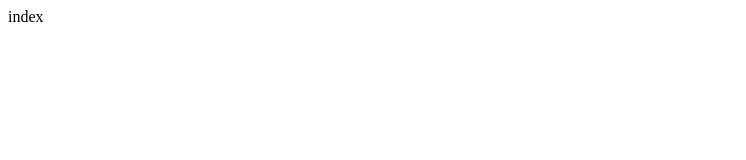
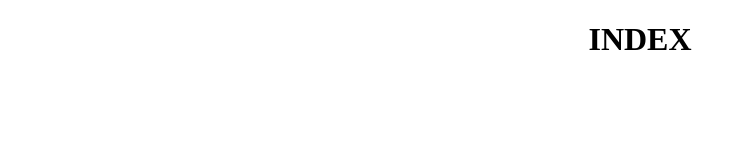
Before and after one commit to WachirayaNSN/WachirayaNSN.github.io, a plain HTML site: page index.html in a window 1280 px wide. Shown: the whole page, without its empty margins (0-746 px from the left). Drawn offline with Linux system fonts and the light colour scheme.

Commit message:
add index

```diff
--- a/index.html
+++ b/index.html
@@ -7,6 +7,6 @@
     <title>Index</title>
 </head>
 <body>
-    index
+    <h1 style="text-align:center">INDEX</h1>
 </body>
 </html>
```
